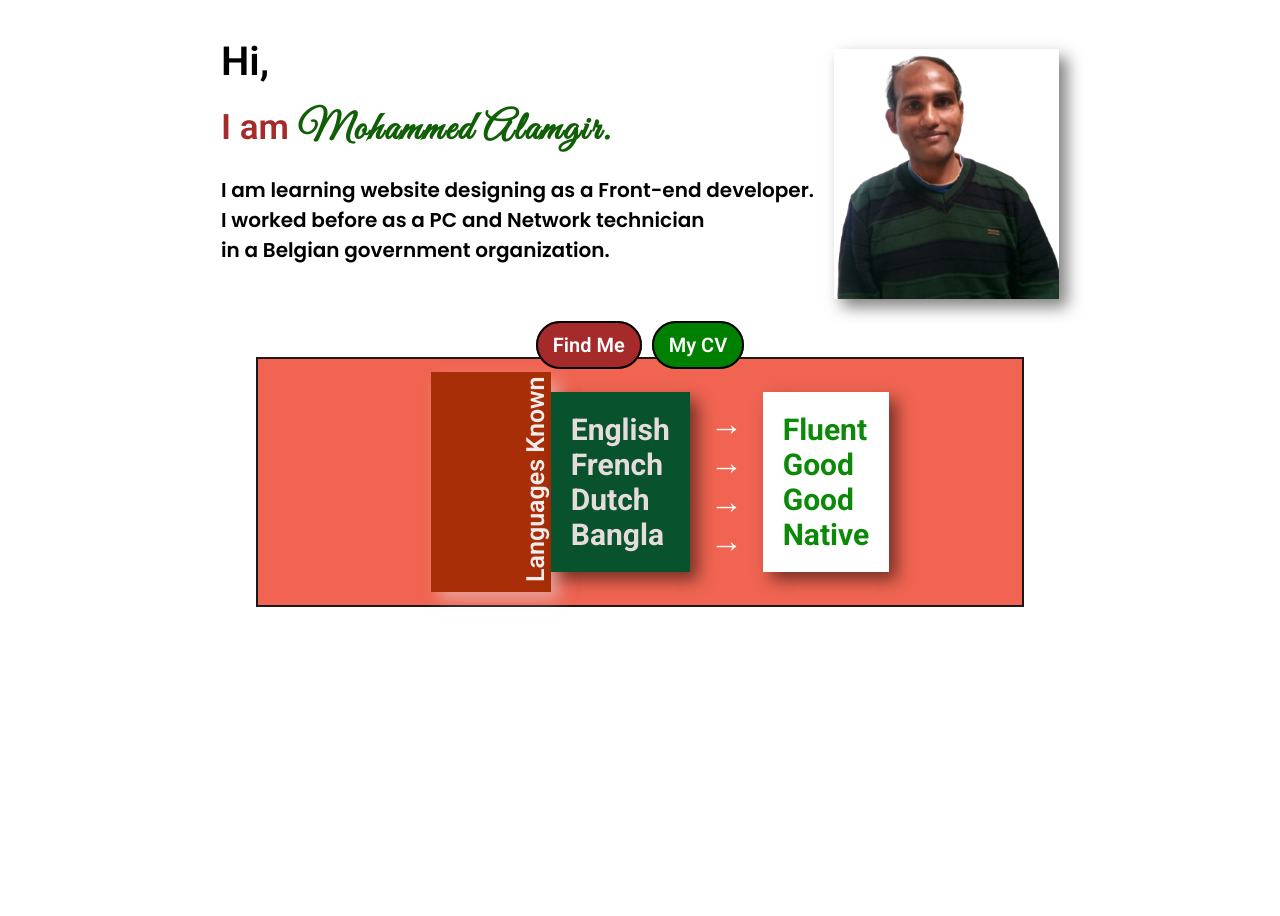
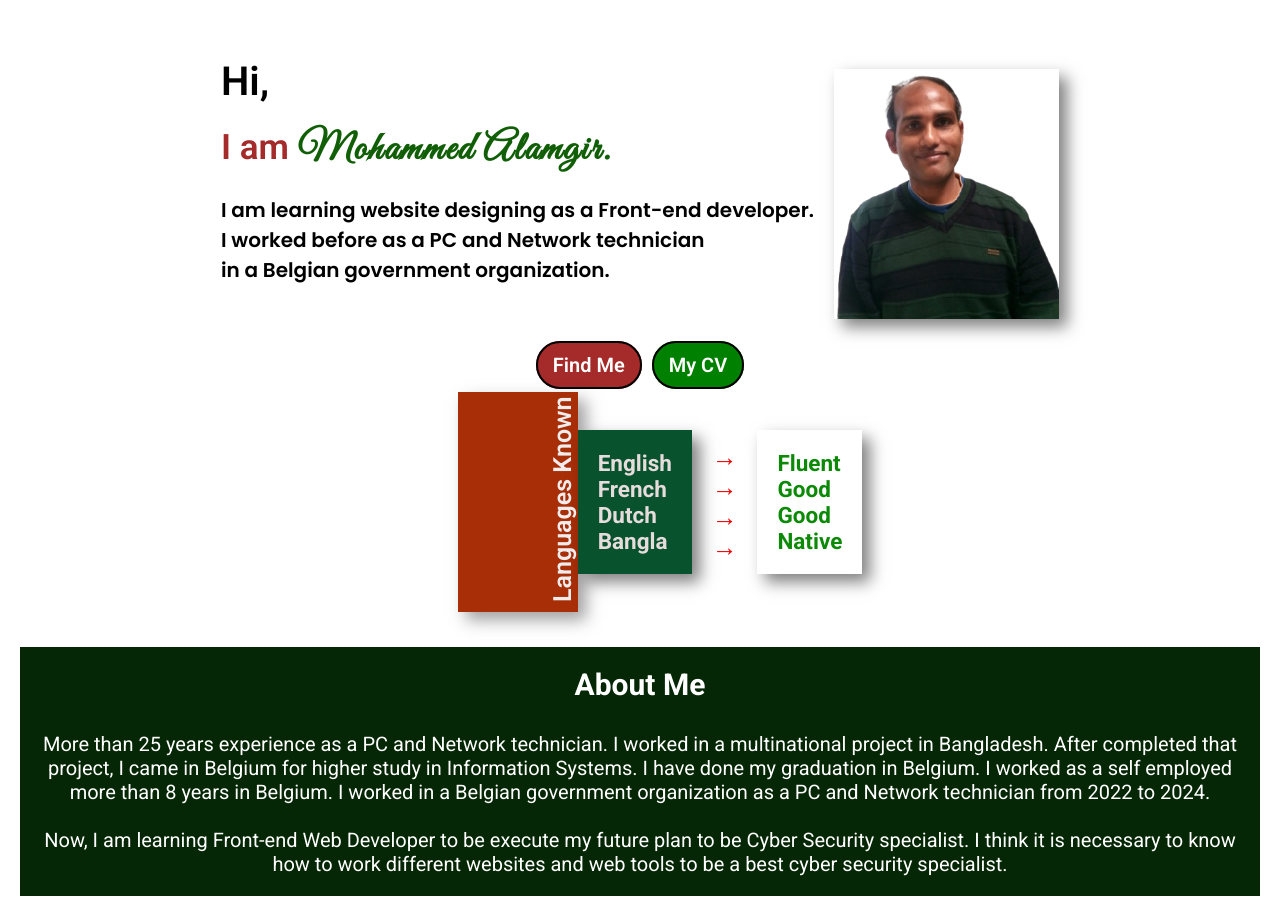
Before and after one commit to alamgir1973/portfolio, a website: page index.html in a window 1280 px wide. Shown: the part 55-971 px from the top of the page. Before the commit the page ends 800 px from the top, so only its background shows below. Drawn offline with Linux system fonts and the light colour scheme.

Commit message:
Added about me section

```diff
--- a/index.html
+++ b/index.html
@@ -13,7 +13,9 @@
     <header class="header">
       <!-- Logo -->
       <div class="logo">
-        <span class="logo-m">M.</span><span class="logo-a">A.</span>
+        <a href="index.html"
+          ><span class="logo-m">M.</span><span class="logo-a">A.</span></a
+        >
       </div>
       <!-- Navbar -->
       <div class="navbar">
@@ -84,5 +86,24 @@
         <h2>Native</h2>
       </div>
     </section>
+    <section class="about-me">
+      <div class="about-header">
+        <h2>About Me</h2>
+      </div>
+      <div class="about-desc">
+        <p>
+          More than 25 years experience as a PC and Network technician. I worked
+          in a multinational project in Bangladesh. After completed that
+          project, I came in Belgium for higher study in Information Systems. I
+          have done my graduation in Belgium. I worked as a self employed more
+          than 8 years in Belgium. I worked in a Belgian government organization
+          as a PC and Network technician from 2022 to 2024. <br /><br />
+          Now, I am learning Front-end Web Developer to be execute my future
+          plan to be Cyber Security specialist. I think it is necessary to know
+          how to work different websites and web tools to be a best cyber
+          security specialist.
+        </p>
+      </div>
+    </section>
   </body>
 </html>
--- a/styles/style.css
+++ b/styles/style.css
@@ -46,6 +46,11 @@ a {
   margin-left: 30px;
 }
 
+.navbar ul li a:hover {
+  color: #a82e08;
+  text-transform: uppercase;
+}
+
 .logo {
   color: black;
 }
@@ -73,6 +78,7 @@ a {
   display: flex;
   justify-content: center;
   align-items: center;
+  margin: 20px;
 }
 
 .hi {
@@ -162,8 +168,6 @@ a {
   min-height: 250px;
   margin-left: 20vw;
   margin-right: 20vw;
-  background-color: #f06451;
-  border: 2px solid #1a1818;
 }
 
 .languages-known {
@@ -171,7 +175,7 @@ a {
   width: 120px;
   height: 220px;
   margin-left: 40px;
-  box-shadow: 8px 8px 15px #e0dfdf80;
+  box-shadow: 8px 8px 15px #46424280;
 }
 
 .lang-header {
@@ -186,7 +190,7 @@ a {
 .language-names {
   padding: 20px;
   font-weight: 600;
-  font-size: 20px;
+  font-size: 15px;
   color: #e6dcdc;
   background-color: #08532e;
   box-shadow: 8px 8px 15px rgba(0 0 0 / 50%);
@@ -195,17 +199,40 @@ a {
 .language-arrow {
   padding: 20px;
   font-weight: 700;
-  font-size: 22px;
-  color: #fff;
+  font-size: 17px;
+  color: #f10404;
 }
 
 .language-prof {
   padding: 20px;
   font-weight: 600;
-  font-size: 20px;
+  font-size: 15px;
   color: #0c8a07;
   background-color: #fff;
   box-shadow: 8px 8px 15px rgba(0 0 0 / 50%);
 }
 
 /* Languages Known End */
+
+/* About Me Start */
+
+.about-me {
+  margin: 20px;
+  background-color: #062706;
+  color: #fff;
+}
+
+.about-header {
+  padding-top: 20px;
+  padding-bottom: 10px;
+  text-align: center;
+  font-size: 20px;
+}
+
+.about-desc {
+  font-size: 20px;
+  padding: 20px;
+  text-align: center;
+}
+
+/* About Me End */
```
Also changed, not shown: planning/development-strategy.md (+2 -3 lines).
